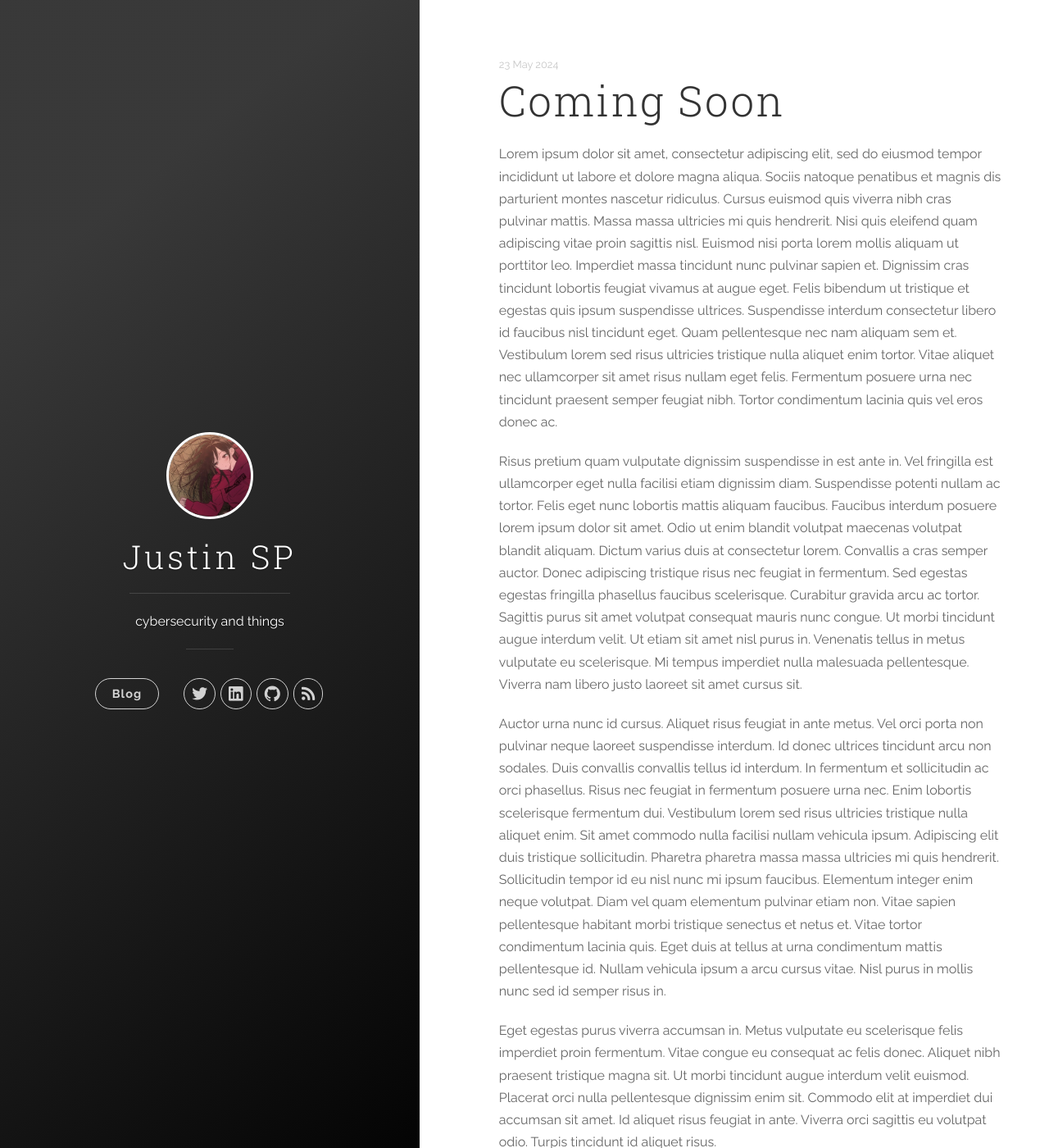
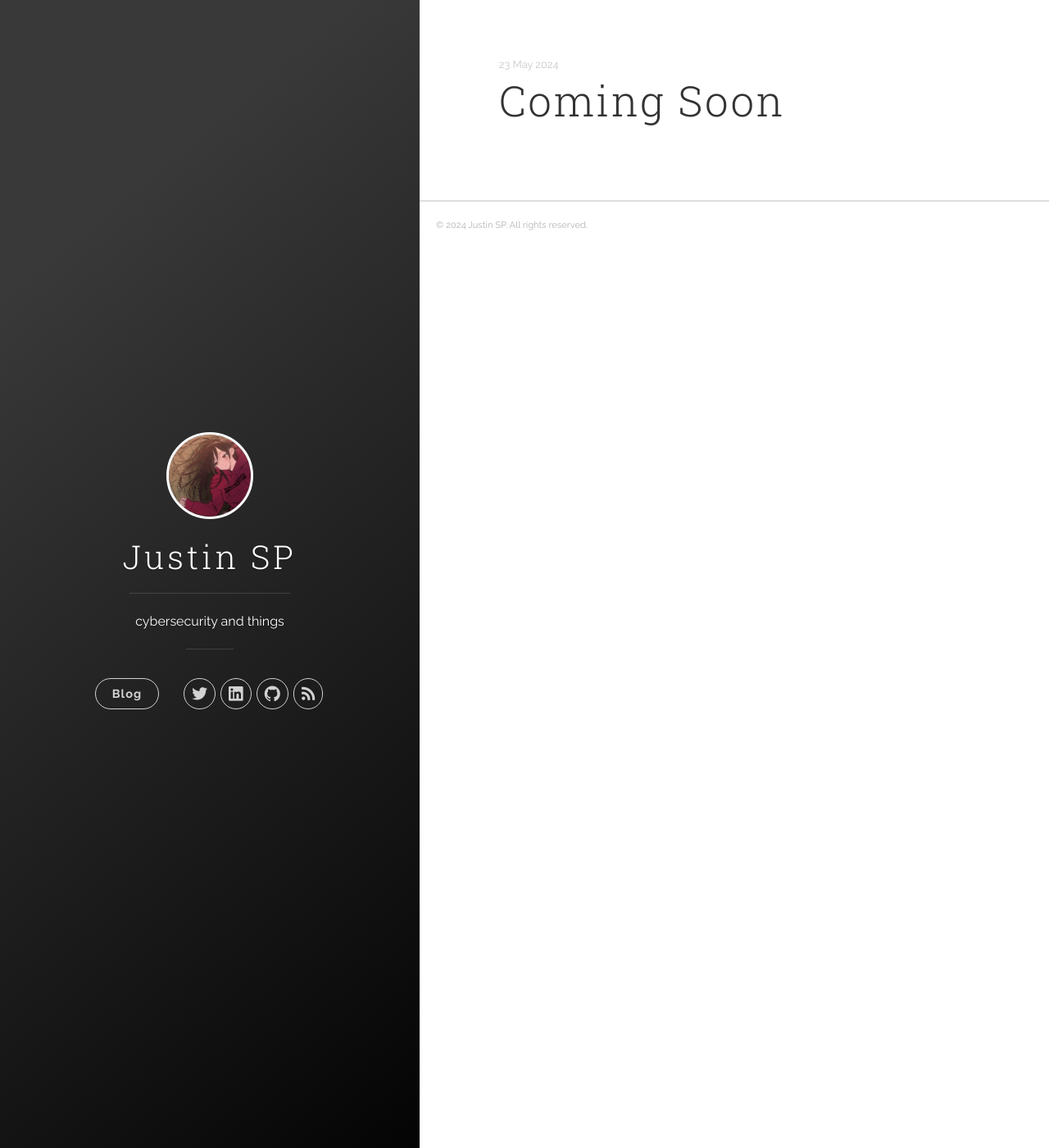
Before and after one commit to chxuru/chxuru.github.io, a Jekyll site: the page built from _posts/2024-05-23-coming-soon.markdown, in a window 1280 px wide and 1400 px high. Shown: the whole window at 82% size. Built offline with Jekyll 4.4.1, drawn with Linux system fonts in a browser that asks for light colours; some of the changed text lies outside the part shown.

Commit message:
Update 2024-05-23-coming-soon.markdown

```diff
--- a/_posts/2024-05-23-coming-soon.markdown
+++ b/_posts/2024-05-23-coming-soon.markdown
@@ -4,12 +4,3 @@ date:   2024-05-23 07:00:00
 categories: []
 tags: []
 ---
-Lorem ipsum dolor sit amet, consectetur adipiscing elit, sed do eiusmod tempor incididunt ut labore et dolore magna aliqua. Sociis natoque penatibus et magnis dis parturient montes nascetur ridiculus. Cursus euismod quis viverra nibh cras pulvinar mattis. Massa massa ultricies mi quis hendrerit. Nisi quis eleifend quam adipiscing vitae proin sagittis nisl. Euismod nisi porta lorem mollis aliquam ut porttitor leo. Imperdiet massa tincidunt nunc pulvinar sapien et. Dignissim cras tincidunt lobortis feugiat vivamus at augue eget. Felis bibendum ut tristique et egestas quis ipsum suspendisse ultrices. Suspendisse interdum consectetur libero id faucibus nisl tincidunt eget. Quam pellentesque nec nam aliquam sem et. Vestibulum lorem sed risus ultricies tristique nulla aliquet enim tortor. Vitae aliquet nec ullamcorper sit amet risus nullam eget felis. Fermentum posuere urna nec tincidunt praesent semper feugiat nibh. Tortor condimentum lacinia quis vel eros donec ac.
-
-Risus pretium quam vulputate dignissim suspendisse in est ante in. Vel fringilla est ullamcorper eget nulla facilisi etiam dignissim diam. Suspendisse potenti nullam ac tortor. Felis eget nunc lobortis mattis aliquam faucibus. Faucibus interdum posuere lorem ipsum dolor sit amet. Odio ut enim blandit volutpat maecenas volutpat blandit aliquam. Dictum varius duis at consectetur lorem. Convallis a cras semper auctor. Donec adipiscing tristique risus nec feugiat in fermentum. Sed egestas egestas fringilla phasellus faucibus scelerisque. Curabitur gravida arcu ac tortor. Sagittis purus sit amet volutpat consequat mauris nunc congue. Ut morbi tincidunt augue interdum velit. Ut etiam sit amet nisl purus in. Venenatis tellus in metus vulputate eu scelerisque. Mi tempus imperdiet nulla malesuada pellentesque. Viverra nam libero justo laoreet sit amet cursus sit.
-
-Auctor urna nunc id cursus. Aliquet risus feugiat in ante metus. Vel orci porta non pulvinar neque laoreet suspendisse interdum. Id donec ultrices tincidunt arcu non sodales. Duis convallis convallis tellus id interdum. In fermentum et sollicitudin ac orci phasellus. Risus nec feugiat in fermentum posuere urna nec. Enim lobortis scelerisque fermentum dui. Vestibulum lorem sed risus ultricies tristique nulla aliquet enim. Sit amet commodo nulla facilisi nullam vehicula ipsum. Adipiscing elit duis tristique sollicitudin. Pharetra pharetra massa massa ultricies mi quis hendrerit. Sollicitudin tempor id eu nisl nunc mi ipsum faucibus. Elementum integer enim neque volutpat. Diam vel quam elementum pulvinar etiam non. Vitae sapien pellentesque habitant morbi tristique senectus et netus et. Vitae tortor condimentum lacinia quis. Eget duis at tellus at urna condimentum mattis pellentesque id. Nullam vehicula ipsum a arcu cursus vitae. Nisl purus in mollis nunc sed id semper risus in.
-
-Eget egestas purus viverra accumsan in. Metus vulputate eu scelerisque felis imperdiet proin fermentum. Vitae congue eu consequat ac felis donec. Aliquet nibh praesent tristique magna sit. Ut morbi tincidunt augue interdum velit euismod. Placerat orci nulla pellentesque dignissim enim sit. Commodo elit at imperdiet dui accumsan sit amet. Id aliquet risus feugiat in ante. Viverra orci sagittis eu volutpat odio. Turpis tincidunt id aliquet risus.
-
-Vel pretium lectus quam id leo. Rhoncus dolor purus non enim praesent elementum facilisis leo vel. Facilisis gravida neque convallis a cras semper. Amet porttitor eget dolor morbi non arcu risus quis. Id cursus metus aliquam eleifend mi. Vel facilisis volutpat est velit egestas dui id ornare arcu. Amet massa vitae tortor condimentum lacinia quis. Nulla pharetra diam sit amet nisl suscipit adipiscing bibendum. Scelerisque eu ultrices vitae auctor eu augue. Ornare arcu odio ut sem.
```
